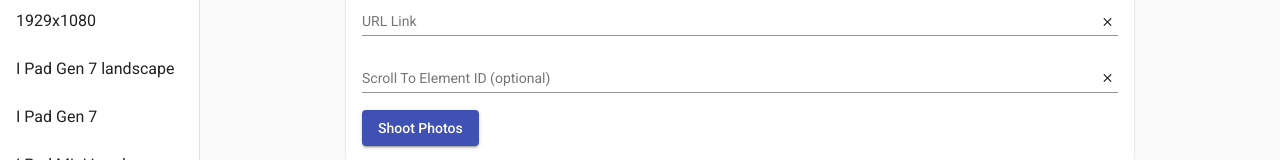
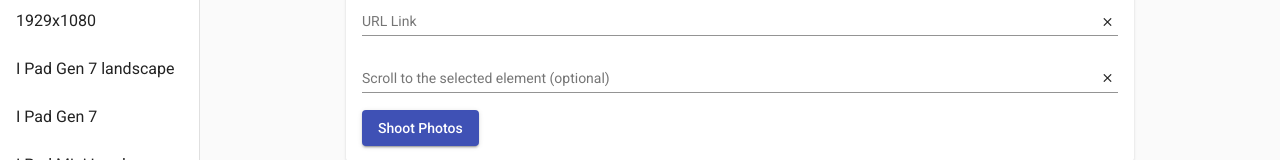
Before and after one commit to Milldrew/robot-photographer, an Angular app: page / in a window 1280 px wide. Shown: the part 123-283 px from the top of the page. Built offline with nearby package versions, Linux system fonts and the light colour scheme.

Commit message:
📅  | Thu May 26 15:30:43 MDT 2022

```diff
--- a/src/app/navigation/navigation.component.html
+++ b/src/app/navigation/navigation.component.html
@@ -34,10 +34,11 @@
     <!-- Add Content Here -->
     <app-url-input (newPhotoShoot)="getNewPhotos()"> </app-url-input>
     <app-photo-container
-      [id]="singleDeviceInfo.fileName"
+      [id]="singleDeviceInfo.fileName.slice(0, -4)"
       *ngFor="let singleDeviceInfo of deviceInfo"
       [deviceInfo]="singleDeviceInfo"
     >
     </app-photo-container>
+    <footer id="footer">click me</footer>
   </mat-sidenav-content>
 </mat-sidenav-container>
--- a/src/app/navigation/url-input/url-input.component.html
+++ b/src/app/navigation/url-input/url-input.component.html
@@ -18,13 +18,13 @@
     </button>
   </mat-form-field>
   <mat-form-field appearacne="fill">
-    <mat-label>Scroll To Element ID (optional)</mat-label>
+    <mat-label>Scroll to the selected element (optional)</mat-label>
     <input
       (keyup.enter)="createPhotos()"
-      placeholder="footer-id"
+      placeholder="#footer-id"
       matInput
       type="text"
-      [(ngModel)]="elementId"
+      [(ngModel)]="elementSelector"
     />
     <button
       matSuffix
--- a/src/app/navigation/url-input/url-input.component.ts
+++ b/src/app/navigation/url-input/url-input.component.ts
@@ -13,7 +13,7 @@ export class UrlInputComponent implements OnInit {
   @Output()
   newPhotoShoot: EventEmitter<any>;
   url: string = '';
-  elementId: string = '';
+  elementSelector: string = '';
   constructor(
     private _snackBar: MatSnackBar,
     private readonly getPhotos: GetPhotosService,
@@ -27,7 +27,7 @@ export class UrlInputComponent implements OnInit {
 
   createPhotos() {
     this.photoShootInProgress = true;
-    this.takePhotos.startPhotoShoot(this.url).subscribe(
+    this.takePhotos.startPhotoShoot(this.url, this.elementSelector).subscribe(
       (payload: any) => {
         this.takePhotos.endPhotoShoot();
         this.photoShootInProgress = this.takePhotos.getPhotoShootInProgress();
```
